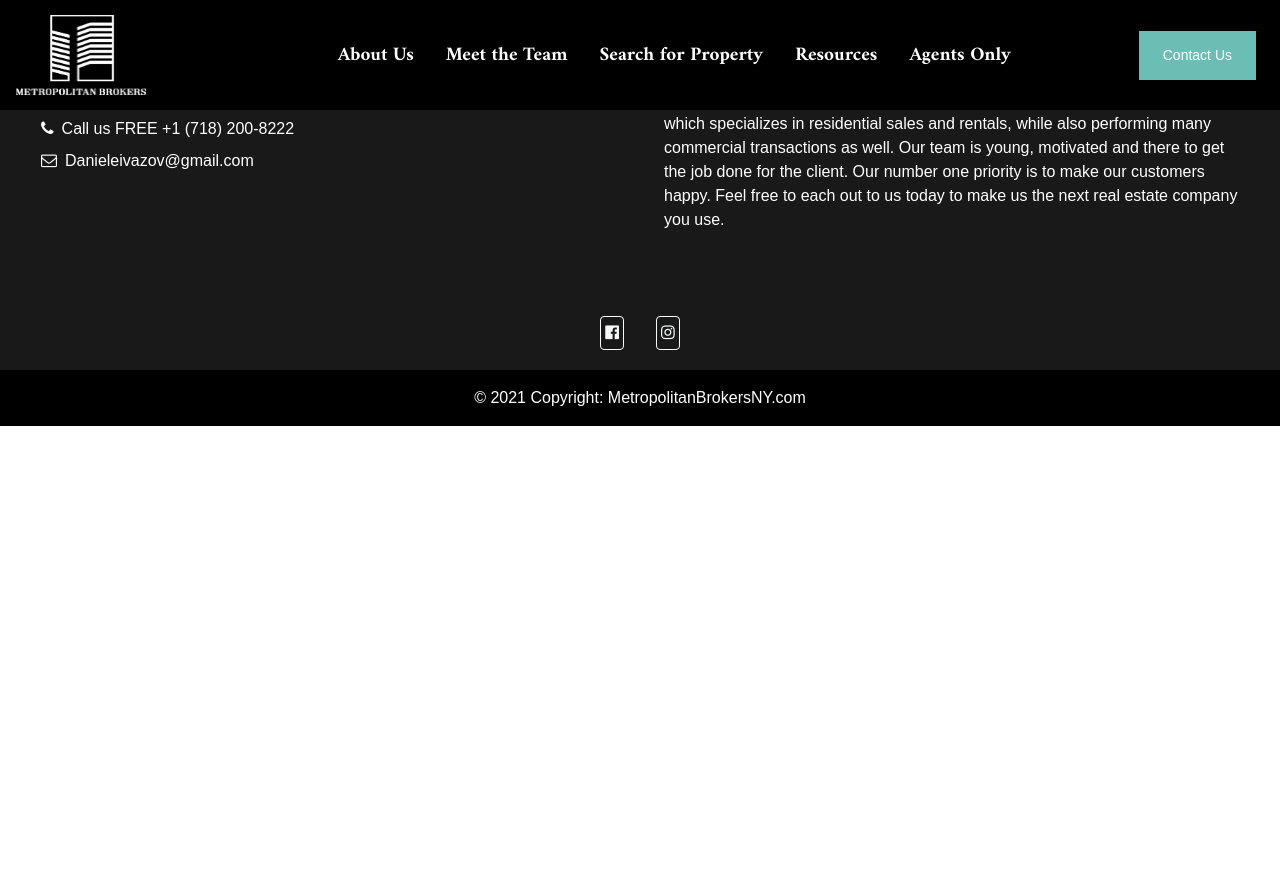
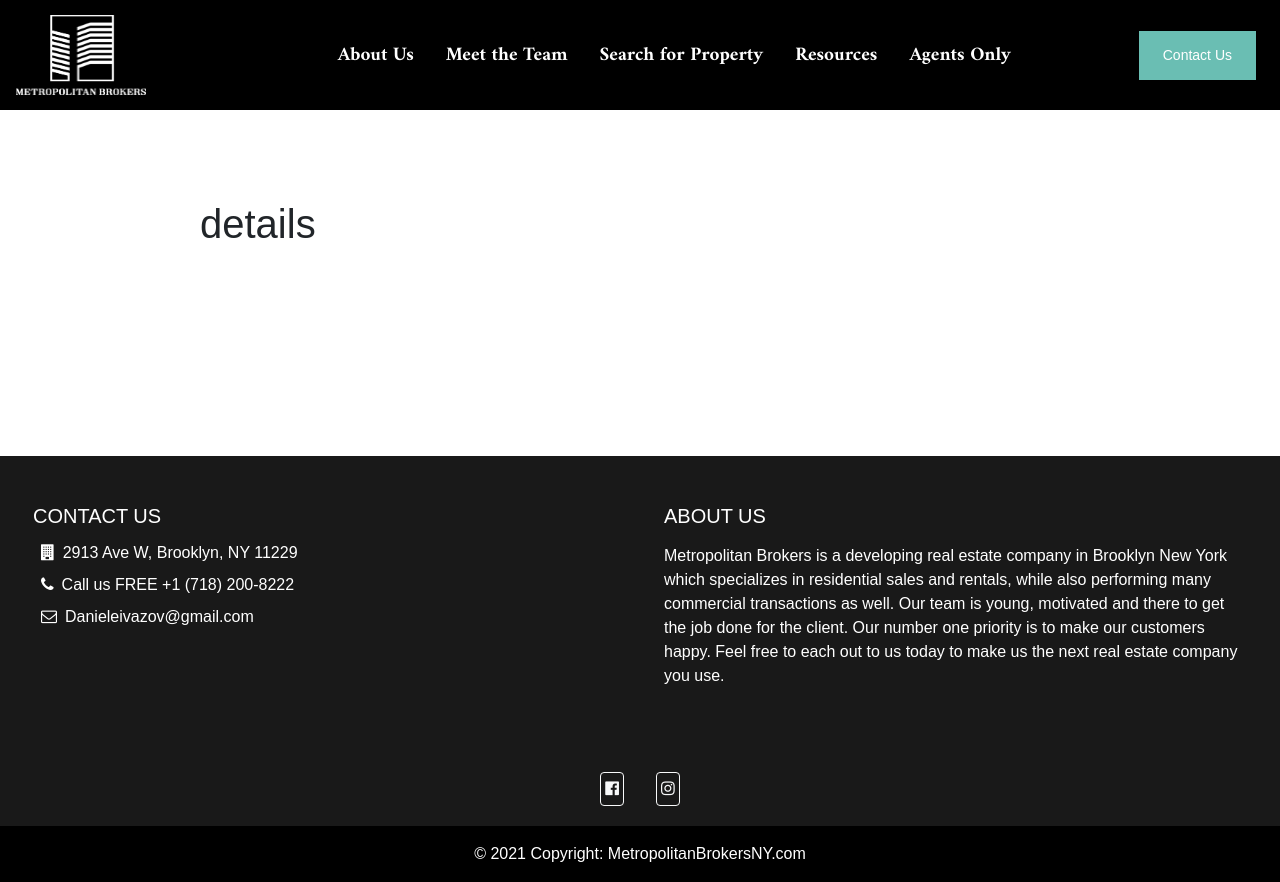
Before and after one commit to All4ara/MetroFrontend, a React (Create React App) app: page /team/1 in a window 1280 px wide. Before the commit the page ends 800 px from the top, so only its background shows below. Built offline with nearby package versions, Linux system fonts and the light colour scheme.

Commit message:
setting up agent profiles

```diff
--- a/src/App.js
+++ b/src/App.js
@@ -17,6 +17,7 @@ import AgentHomePage from './components/Agents/Home/AgentHomePage';
 import Auth from './components/Agents/Auth/Auth';
 import Search from './pages/Search';
 import Team from './pages/Team';
+import TeamMember from './pages/TeamMember';
 
 
 function App() {
@@ -47,6 +48,7 @@ function App() {
 
           <Route path='/homes' exact component={Resources} /> */}
           <Route path='/team' exact component={Team} />
+          <Route path='/team/:id' exact component={TeamMember} />
           <Route path='/search' exact component={Search} />
           <Route path='/' exact component={Home} />
           <Route path='/contact' exact component={Contact} />
--- a/src/components/Agents/Auth/Auth.js
+++ b/src/components/Agents/Auth/Auth.js
@@ -9,7 +9,7 @@ import { useHistory } from "react-router-dom";
 import { useDispatch } from 'react-redux';
 import { signin, signup } from '../../../actions/auth';
 
-const initialState = { firstName: '', lastName: '', email: '', password: '', confirmPassword: '', selectedFile: '', phone: '', officePhone: '' }
+const initialState = { firstName: '', lastName: '', email: '', password: '', confirmPassword: '', selectedFile: '', phone: '', officePhone: '', aboutMe: '' }
 
 const Auth = () => {
     const classes = useStyles();
@@ -58,6 +58,7 @@ const Auth = () => {
                                     <Input name="lastName" label="Last Name" handleChange={handleChange} half />
                                     <Input name="phone" label="Phone Number" handleChange={handleChange} half />
                                     <Input name="officePhone" label="Office Number" handleChange={handleChange} half />
+                                    <Input name="aboutMe" label="About Me" handleChange={handleChange} />
                                     <div className={classes.fileInput}>
                                         <FileBase type="file" multiple={false} onDone={({ base64 }) => setFormData({ ...formData, selectedFile: base64 })} />
                                     </div>
--- a/src/components/MetroTeam/MetroTeam.js
+++ b/src/components/MetroTeam/MetroTeam.js
@@ -2,6 +2,8 @@ import React, { useState, useEffect } from 'react';
 import axios from 'axios';
 import CardDeck from 'react-bootstrap/CardDeck';
 import Card from 'react-bootstrap/Card';
+
+import { Link } from 'react-router-dom';
 import './team.css'
 
 
@@ -43,7 +45,9 @@ const MetroTeam = () => {
                     </Card.Text>
                     </Card.Body>
                     <Card.Footer>
-                    <small className="text-muted"></small>
+                    <small className="text-muted">
+                        <Link to={`/team/${agent._id}`}>View Agent</Link>
+                    </small>
                     </Card.Footer>
                 </Card>
             </CardDeck>
--- /dev/null
+++ b/src/components/MetroTeamMate/MetroTeamMate.js
@@ -0,0 +1,11 @@
+import React from 'react'
+
+const MetroTeamMate = () => {
+    return (
+        <div style={{padding: '200px'}}>
+            <h1>details</h1>
+        </div>
+    )
+}
+
+export default MetroTeamMate
--- /dev/null
+++ b/src/pages/TeamMember.js
@@ -0,0 +1,13 @@
+import React from 'react'
+import MetroTeam from '../components/MetroTeam/MetroTeam';
+import MetroTeamMate from '../components/MetroTeamMate/MetroTeamMate';
+
+const TeamMember = () => {
+    return (
+        <div>
+            <MetroTeamMate />
+        </div>
+    )
+}
+
+export default TeamMember
```
